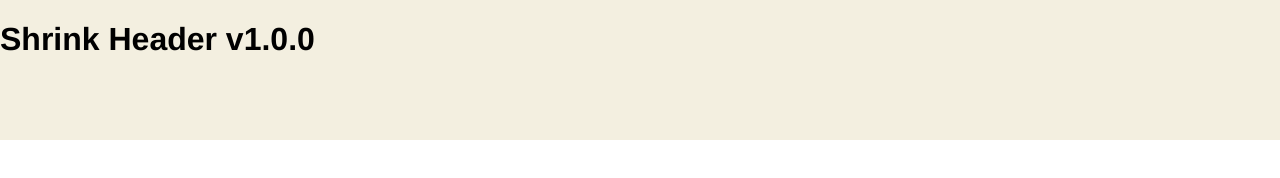
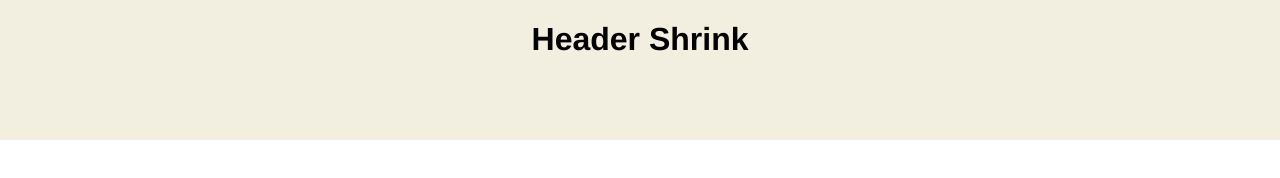
Before and after one commit to danielfttorres/header-shrink, a website: page index.html in a window 1280 px wide. Shown: the top 178 px of the page. Drawn offline with Linux system fonts and the light colour scheme.

Commit message:
Rename to header-shrink
instead of shrink-header

```diff
--- a/shrink-header.css
+++ b/header-shrink.css
@@ -10,7 +10,7 @@
  *
  */
 
-.shrink-header {
+.header-shrink {
   width: 100%;
   overflow: hidden;
   position: fixed;
@@ -18,7 +18,7 @@
   left: 0;
   z-index: 10000;
 }
-.shrink-header.shrink-header-default {
+.header-shrink.header-shrink-default {
   -webkit-transition: all 0.3s;
   -moz-transition: all 0.3s;
   transition: all 0.3s;
--- a/shrinkHeader.js
+++ b/header-shrink.js
@@ -1,5 +1,5 @@
  /**
-  * shrinkHeader.js v1.0.0
+  * header-shrink.js v1.0.0
   * based in cbpAnimatedHeader.js v1.0.0 (made by codrops.com)
   *
   * Thanks to 'chrisenytc' for help in this gist
@@ -10,7 +10,7 @@
   *
   */
 
-var shrinkHeader = function(headerName, className) {
+var headerShrink = function(headerName, className) {
 
     var docElem = document.documentElement,
         header = document.querySelector( headerName ),
--- a/index.html
+++ b/index.html
@@ -4,18 +4,19 @@
     <meta charset="UTF-8" />
     <meta http-equiv="X-UA-Compatible" content="IE=edge">
     <meta name="viewport" content="width=device-width, initial-scale=1">
-    <title>Shrink Header</title>
-    <link rel="stylesheet" type="text/css" href="shrink-header.css" />
+    <title>Header Shrink</title>
+    <link rel="stylesheet" type="text/css" href="header-shrink.css" />
 
     <style type="text/css">
       body {
         font-family: 'Helvetica', sans-serif;
       }
-      .shrink-header {
+      .header-shrink {
         height: 140px;
         background: #f3efe0;
+        text-align: center;
       }
-      .shrink-header-active {
+      .header-shrink-active {
         height: 80px;
         background: #1ECD97;
       }
@@ -27,17 +28,17 @@
   </head>
   <body>
 
-    <header class="shrink-header shrink-header-default">
-      <h1>Shrink Header v1.0.0</h1>
+    <header class="header-shrink header-shrink-default">
+      <h1>Header Shrink</h1>
     </header>
 
     <section class="my-section"></section>
 
     <script src="bower_components/classie/classie.js"></script>
-    <script src="shrinkHeader.js"></script>
+    <script src="header-shrink.js"></script>
 
     <script>
-      shrinkHeader('.shrink-header', 'shrink-header-active' );
+      headerShrink('.header-shrink', 'header-shrink-active' );
     </script>
 
   </body>
```
Also changed, not shown: bower.json (+5 -5 lines), README.md.
